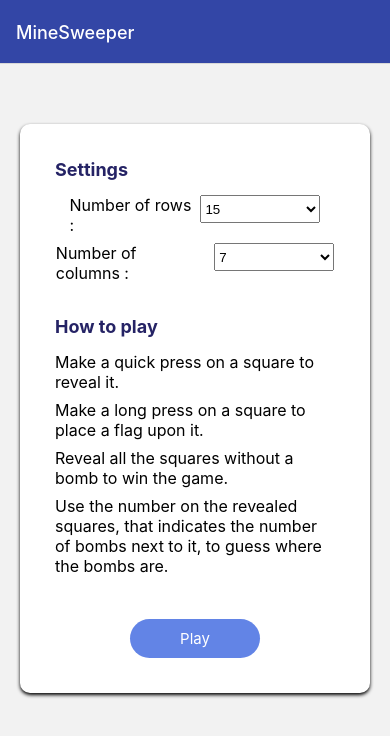
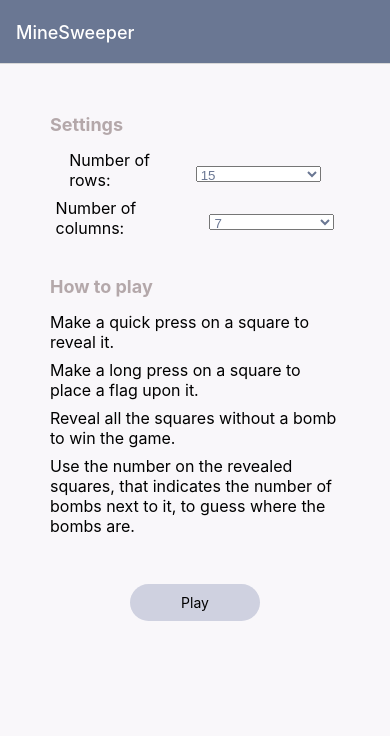
Before and after one commit to 2Cuby2/MineSweeper, a React Native app: screen /Settings in a window 390 px wide. Shown: the top 736 px of the page. Built offline with nearby package versions, Linux system fonts and the light colour scheme.

Commit message:
feat: update app stle

```diff
--- a/App.tsx
+++ b/App.tsx
@@ -1,7 +1,7 @@
 import React from 'react';
 import * as NavigationBar from 'expo-navigation-bar';
 import { StatusBar } from 'expo-status-bar';
-import {  NavigationContainer, DefaultTheme } from '@react-navigation/native';
+import {  NavigationContainer } from '@react-navigation/native';
 import { createNativeStackNavigator } from '@react-navigation/native-stack';
 
 import { GameManagerProvider, TimerManagerProvider } from './src/providers';
@@ -11,28 +11,28 @@ import {
     Settings,
 } from './src/components';
 
-import { headerStyle } from './src/styles';
+import Theme from './src/theme';
 
 
 const Stack = createNativeStackNavigator();
 
 
 const App = () => {
-    NavigationBar.setBackgroundColorAsync('#3346A6');
+    NavigationBar.setBackgroundColorAsync(Theme.colors.primaryDark);
     NavigationBar.setVisibilityAsync('visible');
 
     return (
         <>
-            <StatusBar style="light" />
+            <StatusBar style="light" translucent={true} />
             <GameManagerProvider>
                 <TimerManagerProvider>
-                    <NavigationContainer theme={DefaultTheme}>
+                    <NavigationContainer theme={Theme}>
                         <Stack.Navigator
                             screenOptions={{
                                 title: 'MineSweeper',
                                 headerBackVisible: false,
-                                headerStyle: headerStyle.header,
-                                headerTitleStyle: headerStyle.headerTitle,
+                                headerTitleStyle: { color: Theme.colors.textLight },
+                                headerStyle: { backgroundColor: Theme.colors.primaryDark },
                                 animation: 'none',
                             }}
                         >
--- a/src/components/Game.tsx
+++ b/src/components/Game.tsx
@@ -6,7 +6,6 @@ import React, {
 } from 'react';
 import {
     SafeAreaView,
-    StyleSheet,
     Text,
     View,
     TouchableHighlight,
@@ -15,7 +14,7 @@ import {
     Easing,
     BackHandler
 } from 'react-native';
-import { useFocusEffect } from '@react-navigation/native'
+import { useFocusEffect, useTheme } from '@react-navigation/native'
 
 import Grid from './Grid';
 
@@ -25,7 +24,9 @@ import {
     GameStatus,
 } from '../hooks';
 
-import { globalStyle as gStyles } from '../styles';
+import Theme from '../theme';
+
+import styles from '../styles';
 
 
 /* Handle hardware android back button events that should stop timer before changing screen to prevent
@@ -50,6 +51,8 @@ const Game = () => {
         status: gameStatus,
         restart: restartGame,
     } = useGameManager();
+
+    const theme = useTheme() as typeof Theme;
 
     const { start: startTimer, reset: resetTimer } = useTimerManager();
 
@@ -121,32 +124,56 @@ const Game = () => {
     }
 
     return (
-        <SafeAreaView style={gStyles.container}>
+        <SafeAreaView style={{ flex: 1 }}>
 
-            <View style={styles.grid} pointerEvents={canBePressed}>
+            <View
+                style={{
+                    flex: 12,
+                    marginVertical: 2,
+                    marginHorizontal: 2,
+                }}
+                pointerEvents={canBePressed}
+            >
                 <Grid rows={rows} cols={cols} />
             </View>
 
             <Animated.View
-                style={[
-                    styles.animatedView,
-                    { bottom: pos.current }
-                ]}
+                style={{
+                    flex: 1,
+                    justifyContent: 'center',
+                    alignItems: 'center',
+                    position: 'absolute',
+                    left: 0,
+                    right: 0,
+                    bottom: pos.current,
+                }}
             >
                 <Animated.View
-                    style={[
-                        gStyles.card,
-                        { transform: [{ scale: scale.current }] }
-                    ]}
+                    style={{
+                        backgroundColor: theme.colors.background,
+                        margin: 20,
+                        borderRadius: 10,
+                        padding: 35,
+                        alignItems: 'center',
+                        elevation: 5,
+                        transform: [{ scale: scale.current }],
+                    }}
                 >
-                    <Text style={styles.modalText}>
+                    <Text style={{
+                        marginBottom: 25,
+                        fontSize: 15,
+                        textAlign: 'center',
+                    }}>
                         {text}
                     </Text>
                     <TouchableHighlight
-                        style={gStyles.openButton}
+                        style={[styles.button, {
+                            backgroundColor: theme.colors.primary,
+                        }]}
+                        underlayColor={theme.colors.secondary}
                         onPress={restart}
                     >
-                        <Text style={gStyles.textStyle}>Retry</Text>
+                        <Text style={{ textAlign: 'center' }}>Retry</Text>
                     </TouchableHighlight>
                 </Animated.View>
             </Animated.View>
@@ -158,31 +185,4 @@ const Game = () => {
 };
 
 
-const styles = StyleSheet.create({
-    animatedView: {
-        flex: 1,
-        justifyContent: 'center',
-        alignItems: 'center',
-        position: 'absolute',
-        left: 0,
-        right: 0
-    },
-    modalText: {
-        marginBottom: 25,
-        fontSize: 15,
-        color: 'black',
-        textAlign: 'center'
-    },
-    grid: {
-        flex: 12,
-        marginVertical: 2,
-        marginHorizontal: 2
-    },
-    subView: {
-        flex: 1,
-        justifyContent: 'center'
-    }
-});
-
-
 export default Game;
--- a/src/components/Grid.tsx
+++ b/src/components/Grid.tsx
@@ -9,12 +9,25 @@ import {
     ViewStyle,
     Vibration,
 } from 'react-native';
+import { useTheme } from '@react-navigation/native'
 
 import Constants from 'expo-constants';
 
 import { ItemObjectStatus } from '../providers/utils';
 
 import { useGameManager } from '../hooks';
+
+import Theme from '../theme';
+
+
+const styles = StyleSheet.create({
+    box: {
+        flex: 1,
+        borderRadius: 2,
+        alignItems: 'center',
+        justifyContent: 'center',
+    },
+});
 
 
 type ItemProps = { pos: { x: number, y: number }; };
@@ -24,6 +37,8 @@ const Item = ({ pos }: ItemProps) => {
         revealSquare,
         flagSquare,
     } = useGameManager();
+
+    const theme = useTheme() as typeof Theme;
 
     const item = grid[pos.y][pos.x];
 
@@ -35,13 +50,15 @@ const Item = ({ pos }: ItemProps) => {
 
     let disabled = false;
     let content: JSX.Element | null = null;
-    let style: StyleProp<ViewStyle> = styles.button;
+    let style: StyleProp<ViewStyle> = styles.box;
 
     if (item.status === ItemObjectStatus.Hidden) {
         content = Constants.expoConfig?.extra?.test
-            ? <Text style={styles.text}>{item.isBomb ? 'x' : ' '}</Text>
+            ? <Text>{item.isBomb ? 'x' : ' '}</Text>
             : null;
-        style = [styles.button, styles.buttonEnabled];
+        style = [styles.box, {
+            backgroundColor: theme.colors.secondaryDark,
+        }];
     } else if (item.status === ItemObjectStatus.Revealed) {
         const count = item.nextBombsCount;
 
@@ -54,12 +71,14 @@ const Item = ({ pos }: ItemProps) => {
             );
         } else {
             content = (
-                <Text style={styles.text}>{count === 0 ? null : count}</Text>
+                <Text>{count === 0 ? null : count}</Text>
             );
         }
 
         disabled = true;
-        style = [styles.button, styles.buttonDisabled];
+        style = [styles.box, {
+            backgroundColor: theme.colors.secondary,
+        }];
     } else if (item.status === ItemObjectStatus.Flagged) {
         content = (
             <Image
@@ -67,16 +86,24 @@ const Item = ({ pos }: ItemProps) => {
                 source={require('../../assets/flag.png')}
             />
         );
-        style = [styles.button, styles.buttonEnabled];
+        style = [styles.box, {
+            backgroundColor: theme.colors.secondaryDark,
+        }];
     }
 
     return (
-        <View style={styles.item}>
+        <View
+            style={{
+                flex: 1,
+                marginVertical: 2,
+                marginHorizontal: 2,
+            }}
+        >
             <TouchableOpacity
                 style={style}
                 onPress={onPress}
                 onLongPress={onLongPress}
-                delayLongPress={300}
+                delayLongPress={200}
                 disabled={disabled}
             >
                 {content}
@@ -118,28 +145,4 @@ const Grid = ({ rows, cols: colsNum }: GridProps) => {
 }
 
 
-const styles = StyleSheet.create({
-    item: {
-        flex: 1,
-        marginVertical: 2,
-        marginHorizontal: 2
-    },
-    button: {
-        flex: 1,
-        borderRadius: 2,
-        alignItems: 'center',
-        justifyContent: 'center'
-    },
-    buttonEnabled: {
-        backgroundColor: '#6284E6'
-    },
-    buttonDisabled: {
-        backgroundColor: '#C49FEF'
-    },
-    text: {
-        color: 'black',
-    }
-});
-
-
 export default Grid;
--- a/src/components/HeaderRight.tsx
+++ b/src/components/HeaderRight.tsx
@@ -4,6 +4,9 @@ import {
   Text,
   Image,
 } from 'react-native';
+import { useTheme } from '@react-navigation/native';
+
+import Theme from '../theme';
 
 import {
     useTimerManager,
@@ -11,12 +14,12 @@ import {
     TimerStatus,
 } from '../hooks';
 
-import { headerStyle } from '../styles';
-
 
 const HeaderRight = () => {
     const { numBombs } = useGameManager();
     const { timerStatus } = useTimerManager();
+
+    const theme = useTheme() as typeof Theme;
 
     const [timerValue, setTimerValue] = useState({ min: 0, sec: 0 });
 
@@ -40,15 +43,27 @@ const HeaderRight = () => {
     const formatNumber = (n: number) => `0${n}`.slice(-2); // Format numbers for timer
 
     return (
-        <View style={headerStyle.headerRight}>
-            <Text style={headerStyle.headerRightText}>
+        <View style={{ flexDirection: 'row' }}>
+            <Text
+                style={{
+                    marginLeft: 25,
+                    color: theme.colors.textLight,
+                    fontSize: 17,
+                }}
+            >
                 {`${numBombs}  `}
                 <Image
                     style={{ width: 17, height: 17 }}
                     source={require('../../assets/bomb.png')}
                 />
             </Text>
-            <Text style={headerStyle.headerRightText}>
+            <Text
+                style={{
+                    marginLeft: 25,
+                    color: theme.colors.textLight,
+                    fontSize: 17,
+                }}
+            >
                 {`${formatNumber(timerValue.min)}:${formatNumber(timerValue.sec)}`}
             </Text>
         </View>
--- a/src/components/Settings.tsx
+++ b/src/components/Settings.tsx
@@ -7,11 +7,12 @@ import {
     Text,
 } from 'react-native';
 import { Picker } from '@react-native-picker/picker';
-import { NavigationProp, ParamListBase } from '@react-navigation/native';
+import { NavigationProp, ParamListBase, useTheme } from '@react-navigation/native';
 
 import { useGameManager } from '../hooks';
 
-import { globalStyle as gStyles } from '../styles';
+import Theme from '../theme';
+import gStyles from '../styles';
 
 
 // Picker to get the number of rows and columns to display in the game
@@ -22,16 +23,23 @@ type NumberPickerProps = {
     selectedValue: number;
 };
 const NumberPicker = (props: NumberPickerProps) => {
+    const theme = useTheme() as typeof Theme;
+
     const pickerItems = [];
     for (let i = props.min; i <= props.max; i++) {
         pickerItems.push(
-            <Picker.Item key={i} label={'' + i} value={i} />
+            <Picker.Item
+                key={i}
+                label={'' + i}
+                value={i}
+            />
         );
     }
+
     return (
         <Picker
             selectedValue={props.selectedValue}
-            style={{ height: 28, width: 120 }}
+            style={{ height: 16, width: 125, color: theme.colors.primaryDark }}
             mode='dropdown'
             onValueChange={(itemValue) => props.setValue(itemValue)}
         >
@@ -41,23 +49,49 @@ const NumberPicker = (props: NumberPickerProps) => {
 };
 
 
+const styles = StyleSheet.create({
+    cardText: {
+        fontSize: 16,
+        alignSelf: 'flex-start',
+        marginBottom: 8,
+    },
+    title: {
+        alignSelf: 'flex-start',
+        fontSize: 18,
+        fontWeight: 'bold',
+        marginBottom: 15,
+    }
+});
+
+
 type SettingsProps = { navigation: NavigationProp<ParamListBase> };
 const Settings = ({ navigation }: SettingsProps) => {
     const { resizeGrid } = useGameManager();
+
+    const theme = useTheme() as typeof Theme;
 
     const [rowNumber, setRowNumber] = useState(7);
     const [colNumber, setColNumber] = useState(15);
 
     return (
-        <SafeAreaView style={gStyles.container}>
+        <SafeAreaView style={{ flex: 1 }}>
             <View style={{ flex: 12 }}>
-                <View style={[gStyles.card, { marginTop: 60 }]}>
-                    <Text style={styles.title}>
+                <View
+                    style={{
+                        marginTop: 60,
+                        margin: 20,
+                        padding: 30,
+                        alignItems: 'center',
+                    }}
+                >
+                    <Text style={[styles.title, {
+                        color: theme.colors.secondaryDark,
+                    }]}>
                         Settings
                     </Text>
-                    <View style={{ flexDirection: 'row' }}>
+                    <View style={{ flexDirection: 'row', alignItems: 'center' }}>
                         <View style={{ flex: 1 }}>
-                            <Text style={styles.cardText}>Number of rows :</Text>
+                            <Text style={styles.cardText}>Number of rows:</Text>
                         </View>
                         <View style={{ flex: 1, alignItems: 'flex-end' }}>
                             <NumberPicker
@@ -68,9 +102,9 @@ const Settings = ({ navigation }: SettingsProps) => {
                             />
                         </View>
                     </View>
-                    <View style={{ flexDirection: 'row' }}>
+                    <View style={{ flexDirection: 'row', alignItems: 'center' }}>
                         <View style={{ flex: 1 }}>
-                            <Text style={styles.cardText}>Number of columns :</Text>
+                            <Text style={styles.cardText}>Number of columns:</Text>
                         </View>
                         <View style={{ flex: 1, alignItems: 'flex-end' }}>
                             <NumberPicker
@@ -81,7 +115,10 @@ const Settings = ({ navigation }: SettingsProps) => {
                             />
                         </View>
                     </View>
-                    <Text style={[styles.title, { marginTop: 25 }]}>
+                    <Text style={[styles.title, {
+                        marginTop: 30,
+                        color: theme.colors.secondaryDark,
+                    }]}>
                         How to play
                     </Text>
                     <Text style={styles.cardText}>
@@ -98,13 +135,17 @@ const Settings = ({ navigation }: SettingsProps) => {
                         to guess where the bombs are.
                     </Text>
                     <TouchableHighlight
-                            style={[gStyles.openButton, { marginTop: 35 }]}
+                            style={[gStyles.button, {
+                                marginTop: 40,
+                                backgroundColor: theme.colors.primary,
+                            }]}
+                            underlayColor={theme.colors.secondary}
                             onPress={() => {
                                 resizeGrid(rowNumber, colNumber);
                                 navigation.navigate('Game');
                             }}
                     >
-                        <Text style={gStyles.textStyle}>Play</Text>
+                        <Text style={{ textAlign: 'center' }}>Play</Text>
                     </TouchableHighlight>
                 </View>
             </View>
@@ -114,20 +155,4 @@ const Settings = ({ navigation }: SettingsProps) => {
 }
 
 
-const styles = StyleSheet.create({
-    cardText: {
-        fontSize: 16,
-        alignSelf: 'flex-start',
-        marginBottom: 8
-    },
-    title: {
-        alignSelf: 'flex-start',
-        color: '#252365',
-        fontSize: 18,
-        fontWeight: 'bold',
-        marginBottom: 15
-    }
-});
-
-
 export default Settings;
--- /dev/null
+++ b/src/styles.ts
@@ -0,0 +1,15 @@
+import { StyleSheet } from 'react-native';
+
+
+// Global stylesheet
+const styles = StyleSheet.create({
+    button: {
+        width: 130,
+        borderRadius: 20,
+        padding: 10,
+        elevation: 2,
+    },
+});
+
+
+export default styles;
--- a/src/styles/global.ts
+++ /dev/null
@@ -1,43 +0,0 @@
-import { StyleSheet } from 'react-native';
-
-
-// Global stylesheet
-const styles = StyleSheet.create({
-    container: {
-        flex: 1,
-    },
-    card: {
-        margin: 20,
-        backgroundColor: 'white',
-        borderRadius: 10,
-        padding: 35,
-        alignItems: 'center',
-        shadowColor: '#000',
-        shadowOffset: { width: 0, height: 2 },
-        shadowRadius: 3.84,
-        elevation: 5
-    },
-    openButton: {
-        backgroundColor: '#6284E6',
-        width: 130,
-        borderRadius: 20,
-        padding: 10,
-        elevation: 2
-    },
-    textStyle: {
-        color: 'white',
-        fontSize: 15,
-        textAlign: 'center'
-    },
-    headerStyle: { backgroundColor: '#3346A6' },
-    textStatusBar: { color: 'white' },
-    containerStatus: {
-        flex: 1,
-        flexDirection: 'row',
-        marginRight: 20,
-        marginLeft: 20
-    },
-});
-
-
-export default styles;
--- a/src/styles/header.ts
+++ /dev/null
@@ -1,19 +0,0 @@
-import { StyleSheet } from 'react-native';
-
-
-export default StyleSheet.create({
-    header: {
-        backgroundColor: '#3346A6',
-    },
-    headerTitle: {
-        color: 'white',
-    },
-    headerRight: {
-        flexDirection: 'row',
-    },
-    headerRightText: {
-        marginLeft: 25,
-        color: 'white',
-        fontSize: 17,
-    },
-});
--- a/src/styles/index.ts
+++ /dev/null
@@ -1,2 +0,0 @@
-export { default as headerStyle } from './header';
-export { default as globalStyle } from './global';
--- /dev/null
+++ b/src/theme.ts
@@ -0,0 +1,19 @@
+import { DefaultTheme } from '@react-navigation/native';
+
+
+const Theme = {
+    ...DefaultTheme,
+    colors: {
+        ...DefaultTheme.colors,
+        background: '#f9f7fa',
+        primary: '#cfd1e0',
+        primaryDark: '#6a7793',
+        secondary: '#d0c9d0',
+        secondaryDark: '#b4a8aa',
+        text: 'dark',
+        textLight: 'white',
+    },
+};
+
+
+export default Theme;
```
